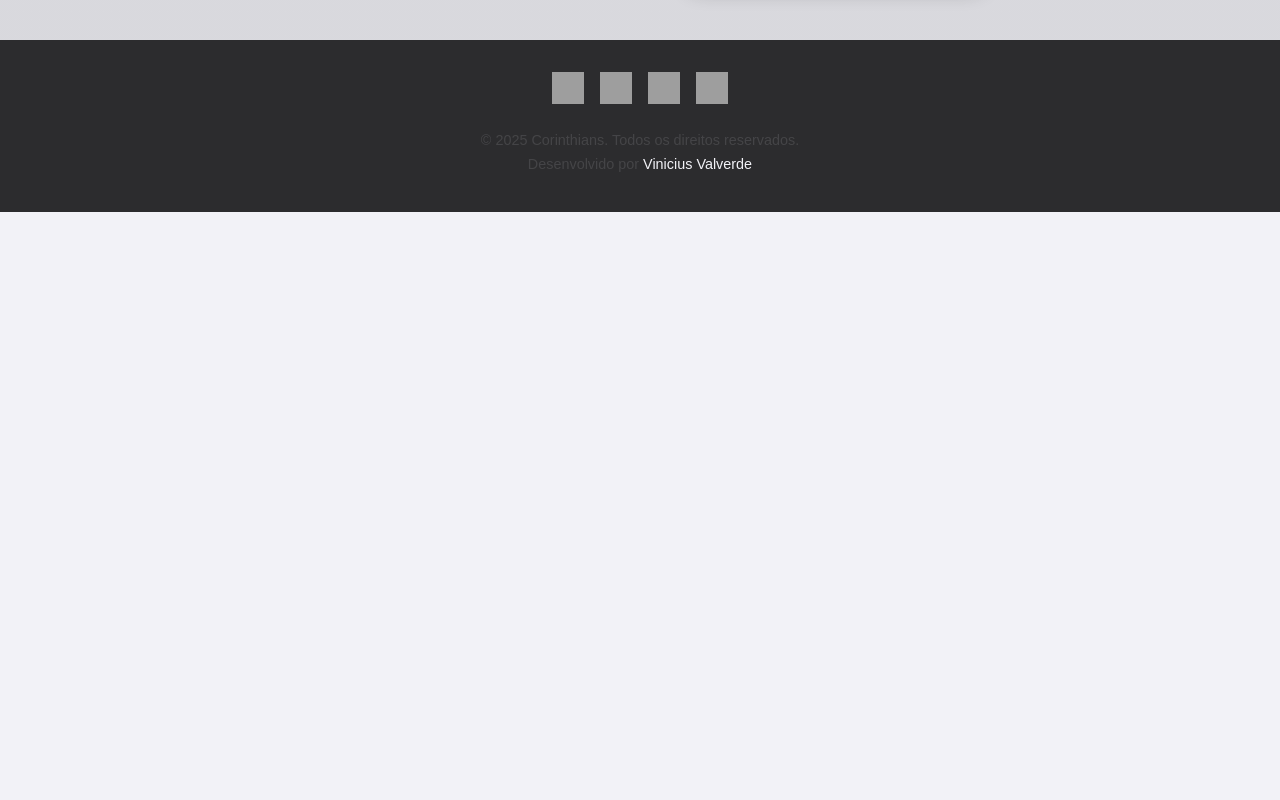
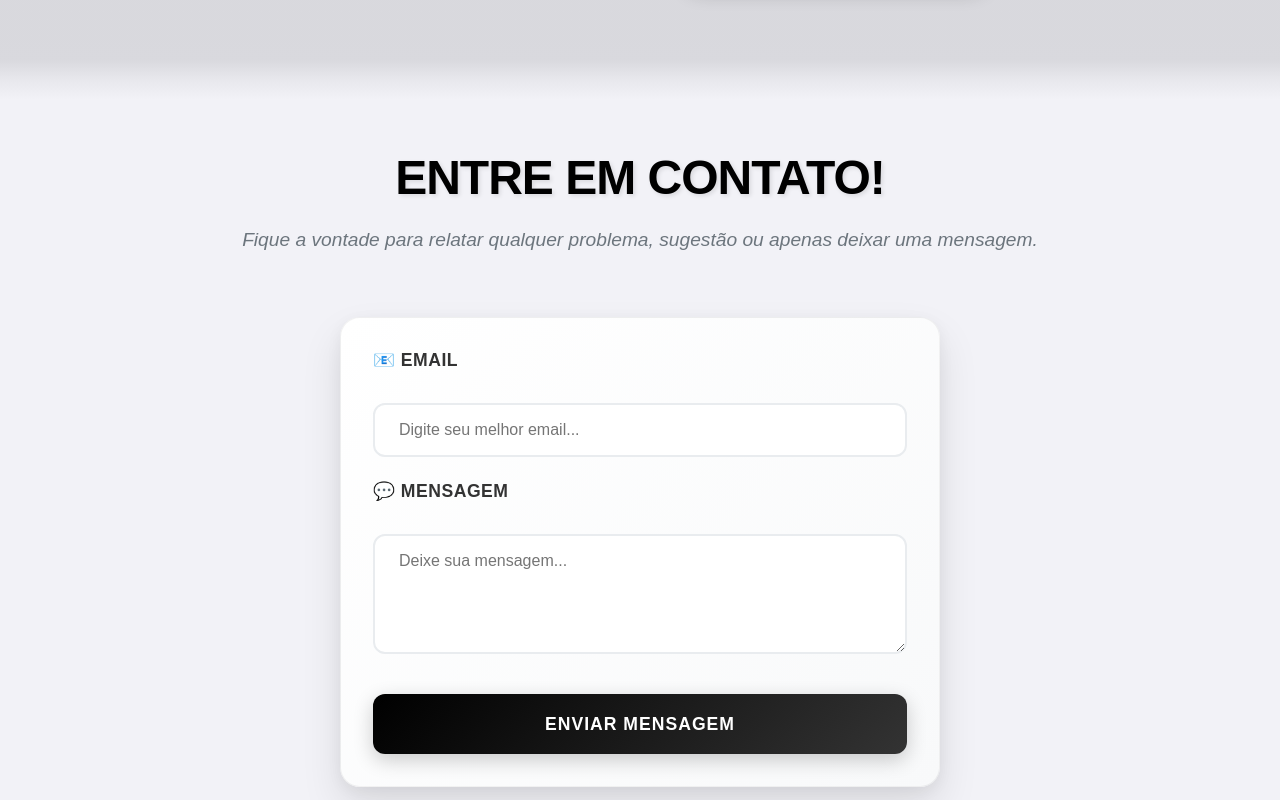
Before and after one commit to viniciusValverde1410/corinthiansWeb, a Next.js app: page / in a window 1280 px wide. Shown: the part 1880-2680 px from the top of the page. Before the commit the page ends 2092 px from the top, so only its background shows below. Built offline with nearby package versions, Linux system fonts and the light colour scheme; grey boxes are pictures that could not be loaded.

Commit message:
feat: create contact section

```diff
--- a/package.json
+++ b/package.json
@@ -9,6 +9,7 @@
     "lint": "eslint"
   },
   "dependencies": {
+    "@formspree/react": "^3.0.0",
     "antd": "^5.27.4",
     "next": "15.5.3",
     "react": "19.1.0",
--- a/src/app/globals.css
+++ b/src/app/globals.css
@@ -22,7 +22,7 @@ body {
   --branco: #F2F2F7;
   --cinza: #6C6C70;
   --cinza-escuro: #3A3A3C;
-  --cinza-claro: #8e8e9341;
+  --cinza-claro: #8e8e933b;
 }
 
 a {
--- a/src/app/page.jsx
+++ b/src/app/page.jsx
@@ -1,8 +1,48 @@
+"use client";
+
 import styles from "./page.module.css";
 import { Carousel } from "antd";
 import Image from "next/image";
+import { useForm, ValidationError } from "@formspree/react";
 
 export default function Home() {
+  function ContactForm() {
+    const [state, handleSubmit] = useForm("xgvnwwyn");
+    if (state.succeeded) {
+      return <p>✅ Obrigado por entrar em contato! Responderemos o mais breve possível.</p>;
+    }
+    return (
+      <form onSubmit={handleSubmit}>
+        <label htmlFor="email">📧 Email</label>
+        <input
+          id="email"
+          type="email"
+          name="email"
+          placeholder="Digite seu melhor email..."
+          required
+        />
+        <ValidationError prefix="Email" field="email" errors={state.errors} />
+
+        <label htmlFor="message">💬 Mensagem</label>
+        <textarea
+          id="message"
+          name="message"
+          placeholder="Deixe sua mensagem..."
+          required
+        />
+        <ValidationError
+          prefix="Message"
+          field="message"
+          errors={state.errors}
+        />
+
+        <button type="submit" disabled={state.submitting}>
+          {state.submitting ? "⚽ Enviando..." : " Enviar Mensagem"}
+        </button>
+      </form>
+    );
+  }
+
   return (
     <div>
       <section className={styles.heroSection}>
@@ -130,6 +170,22 @@ export default function Home() {
           </div>
         </div>
       </section>
+
+      <section className={styles.transitionSection}></section>
+
+      <section className={styles.formSection}>
+        <div className={styles.formSectionTitle}>
+          <h1>Entre em contato!</h1>
+          <p>
+            Fique a vontade para relatar qualquer problema, sugestão ou apenas
+            deixar uma mensagem.
+          </p>
+        </div>
+
+        <div className={styles.formContainer}>
+          <ContactForm />
+        </div>
+      </section>
     </div>
   );
 }
--- a/src/app/page.module.css
+++ b/src/app/page.module.css
@@ -394,3 +394,209 @@
 .carouselImage:hover {
     filter: brightness(0.7) saturate(1);
 }
+
+.transitionSection {
+    width: 100%;
+    height: 5rem;
+    background: linear-gradient(to bottom,
+            #8e8e9341 0%,
+            rgba(142, 142, 147, 0.25) 25%,
+            rgba(142, 142, 147, 0.1) 50%,
+            rgba(242, 242, 247, 0.7) 75%,
+            #F2F2F7 100%);
+}
+
+.formSection {
+    width: 100%;
+    height: 45rem;
+    background-color: var(--branco);
+}
+
+.formSectionTitle {
+    height: 20%;
+    width: 100%;
+    display: flex;
+    flex-direction: column;
+    justify-content: center;
+    align-items: center;
+    gap: 0.5rem;
+    color: var(--preto);
+    font-weight: bold;
+}
+
+.formSectionTitle h1 {
+    font-size: 3rem;
+    padding: 1rem;
+    font-weight: 900;
+    color: #000;
+    margin: 0;
+    letter-spacing: -1px;
+    text-transform: uppercase;
+    position: relative;
+    text-shadow: 2px 2px 4px rgba(0, 0, 0, 0.1);
+}
+
+.formSectionTitle p {
+    font-size: 1.2rem;
+    color: #6c757d;
+    margin: 0;
+    font-weight: 400;
+    font-style: italic;
+}
+
+.formContainer {
+    width: 100%;
+    height: 80%;
+    display: flex;
+    flex-direction: column;
+    justify-content: center;
+    align-items: center;
+    gap: 1rem;
+}
+
+.formContainer form {
+    width: 100%;
+    max-width: 600px;
+    padding: 2rem;
+    background: linear-gradient(135deg, #ffffff 0%, #f8f9fa 100%);
+    border-radius: 20px;
+    box-shadow:
+        0 20px 40px rgba(0, 0, 0, 0.1),
+        0 4px 15px rgba(0, 0, 0, 0.05);
+    border: 1px solid rgba(0, 0, 0, 0.05);
+    display: flex;
+    flex-direction: column;
+    gap: 1.5rem;
+    transition: all 0.3s ease;
+}
+
+.formContainer form:hover {
+    transform: translateY(-2px);
+    box-shadow:
+        0 25px 50px rgba(0, 0, 0, 0.15),
+        0 6px 20px rgba(0, 0, 0, 0.08);
+}
+
+.formContainer label {
+    font-size: 1.1rem;
+    font-weight: 700;
+    color: #333333;
+    margin-bottom: 0.5rem;
+    text-transform: uppercase;
+    letter-spacing: 0.5px;
+    display: block;
+}
+
+.formContainer input,
+.formContainer textarea {
+    width: 100%;
+    padding: 1rem 1.5rem;
+    border: 2px solid #e9ecef;
+    border-radius: 12px;
+    font-size: 1rem;
+    font-family: inherit;
+    transition: all 0.3s ease;
+    background: #ffffff;
+    box-sizing: border-box;
+}
+
+.formContainer input:focus,
+.formContainer textarea:focus {
+    outline: none;
+    border-color: #000000;
+    background: #f8f9fa;
+    transform: scale(1.02);
+    box-shadow: 0 0 0 3px rgba(0, 0, 0, 0.1);
+}
+
+.formContainer textarea {
+    min-height: 120px;
+    resize: vertical;
+    font-family: inherit;
+}
+
+.formContainer button {
+    background: linear-gradient(135deg, #000000 0%, #333333 100%);
+    color: #ffffff;
+    padding: 1.2rem 2.5rem;
+    border: none;
+    border-radius: 12px;
+    font-weight: 700;
+    font-size: 1.1rem;
+    text-transform: uppercase;
+    letter-spacing: 1px;
+    cursor: pointer;
+    transition: all 0.3s ease;
+    box-shadow: 0 6px 20px rgba(0, 0, 0, 0.2);
+    margin-top: 1rem;
+    position: relative;
+    overflow: hidden;
+}
+
+.formContainer button:hover:not(:disabled) {
+    transform: translateY(-3px);
+    box-shadow: 0 8px 25px rgba(0, 0, 0, 0.3);
+    background: linear-gradient(135deg, #333333 0%, #000000 100%);
+}
+
+.formContainer button:active {
+    transform: translateY(-1px);
+}
+
+.formContainer button:disabled {
+    opacity: 0.7;
+    cursor: not-allowed;
+    transform: none;
+}
+
+.formContainer button::before {
+    content: '';
+    position: absolute;
+    top: 0;
+    left: -100%;
+    width: 100%;
+    height: 100%;
+    background: linear-gradient(90deg, transparent, rgba(255, 255, 255, 0.2), transparent);
+    transition: left 0.5s;
+}
+
+.formContainer button:hover::before {
+    left: 100%;
+}
+
+/* Mensagem de sucesso */
+.formContainer p {
+    text-align: center;
+    font-size: 1.3rem;
+    font-weight: 600;
+    color: #28a745;
+    background: linear-gradient(135deg, #d4edda 0%, #c3e6cb 100%);
+    padding: 1.5rem;
+    border-radius: 12px;
+    border: 2px solid #b8dabd;
+    box-shadow: 0 4px 15px rgba(40, 167, 69, 0.2);
+}
+
+/* Responsividade */
+@media (max-width: 768px) {
+    .formContainer form {
+        max-width: 90%;
+        padding: 2rem;
+        margin: 0 1rem;
+    }
+
+    .formContainer label {
+        font-size: 1rem;
+    }
+
+    .formContainer input,
+    .formContainer textarea {
+        padding: 0.8rem 1rem;
+        font-size: 0.95rem;
+    }
+
+    .formContainer button {
+        padding: 1rem 2rem;
+        font-size: 1rem;
+    }
+}
```
Also changed, not shown: 2 other files (tests, documents, lock files or other folders).
